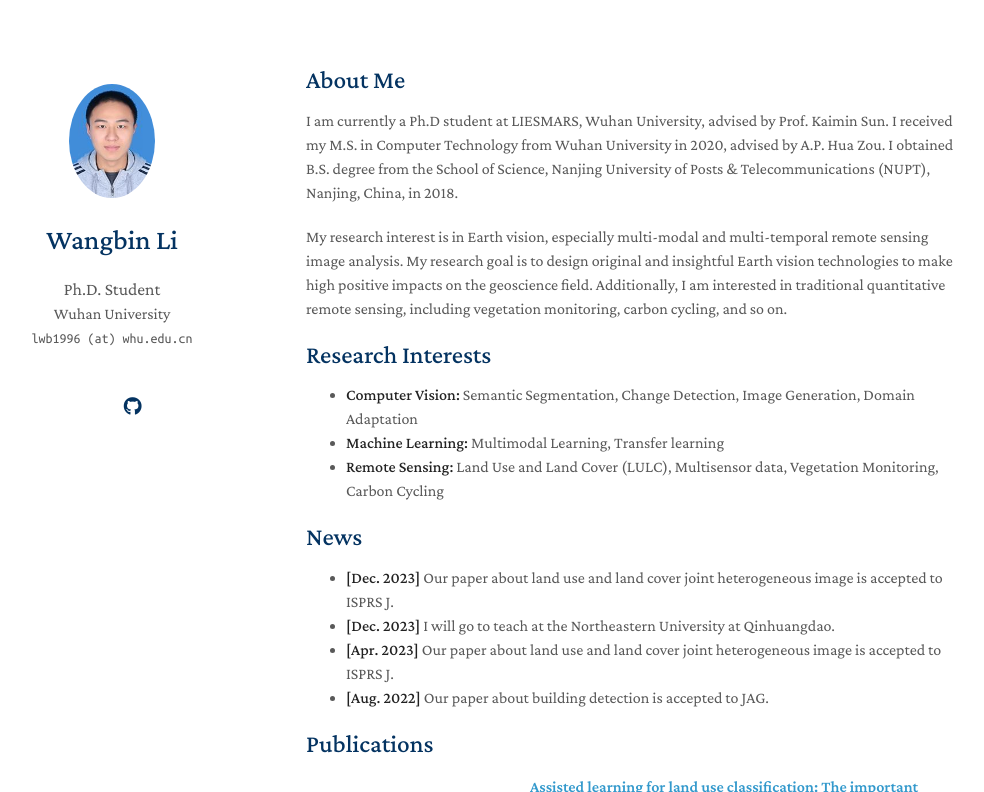
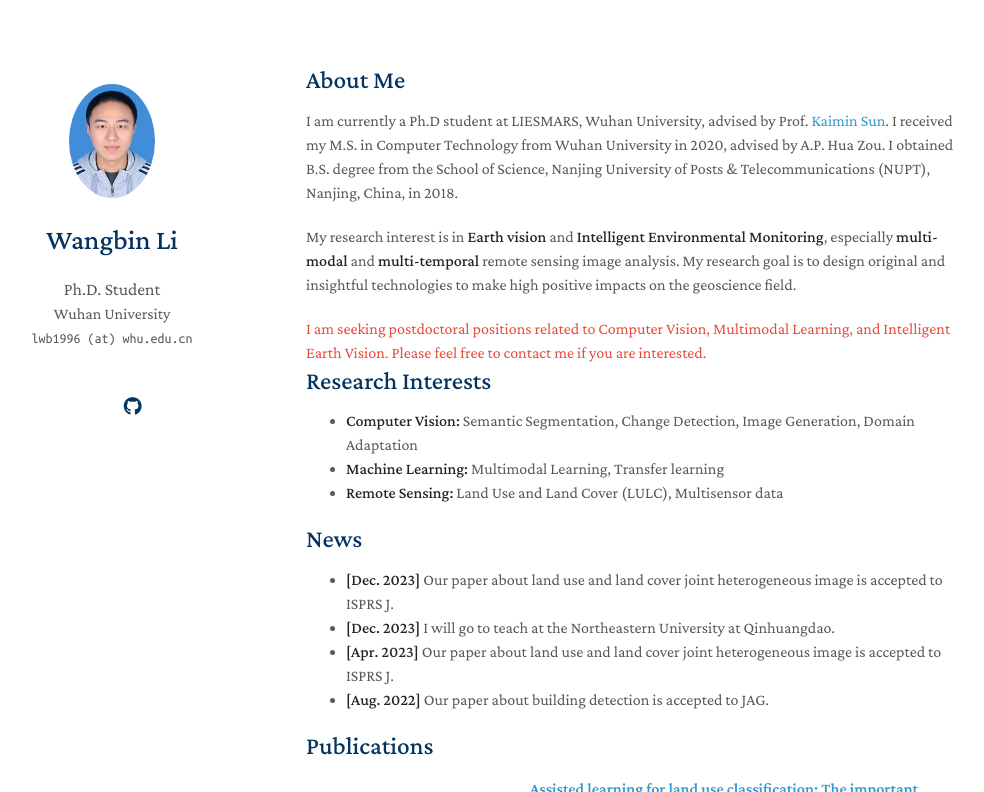
Before and after one commit to Margin1996/WHUlwb.github.io, a Jekyll site: the page built from index.md, in a window 1280 px wide and 900 px high, cut to the strip 0-792 px from the top of the window. Shown: the whole strip, without its empty margins (164-1148 px from the left). Built offline with Jekyll 4.4.1, drawn with Linux system fonts in a browser that asks for light colours; nearby versions of some CDN libraries; comment, search, counter and statistics services are not loaded; a style sheet for code colours, icons or effects is not loaded; our own code applies the rules of GitHub Pages for plain Markdown files.

Commit message:
Update index.md

```diff
--- a/index.md
+++ b/index.md
@@ -4,16 +4,17 @@ layout: homepage
 
 ## About Me
 
-I am currently a Ph.D student at LIESMARS, Wuhan University, advised by Prof. Kaimin Sun. I received my M.S. in Computer Technology from Wuhan University in 2020, advised by A.P. Hua Zou.
-I obtained B.S. degree from the School of Science, Nanjing University of Posts & Telecommunications (NUPT), Nanjing, China, in 2018.
+I am currently a Ph.D student at LIESMARS, Wuhan University, advised by Prof. [Kaimin Sun](http://jszy.whu.edu.cn/sunkaimin/zh_CN/index/259357/list/index.htm). I received my M.S. in Computer Technology from Wuhan University in 2020, advised by A.P. Hua Zou. I obtained B.S. degree from the School of Science, Nanjing University of Posts & Telecommunications (NUPT), Nanjing, China, in 2018.
 
-My research interest is in Earth vision, especially multi-modal and multi-temporal remote sensing image analysis. My research goal is to design original and insightful Earth vision technologies to make high positive impacts on the geoscience field. Additionally, I am interested in traditional quantitative remote sensing, including vegetation monitoring, carbon cycling, and so on.
+My research interest is in **Earth vision** and **Intelligent Environmental Monitoring**, especially **multi-modal** and **multi-temporal** remote sensing image analysis. My research goal is to design original and insightful technologies to make high positive impacts on the geoscience field.
+
+<font color="#e74d3c">I am seeking postdoctoral positions related to Computer Vision, Multimodal Learning, and Intelligent Earth Vision. Please feel free to contact me if you are interested.</font>
 
 ## Research Interests
 
 - **Computer Vision:** Semantic Segmentation, Change Detection, Image Generation, Domain Adaptation
 - **Machine Learning:** Multimodal Learning, Transfer learning
-- **Remote Sensing:** Land Use and Land Cover (LULC), Multisensor data, Vegetation Monitoring, Carbon Cycling
+- **Remote Sensing:** Land Use and Land Cover (LULC), Multisensor data
 
 ## News
 
```
